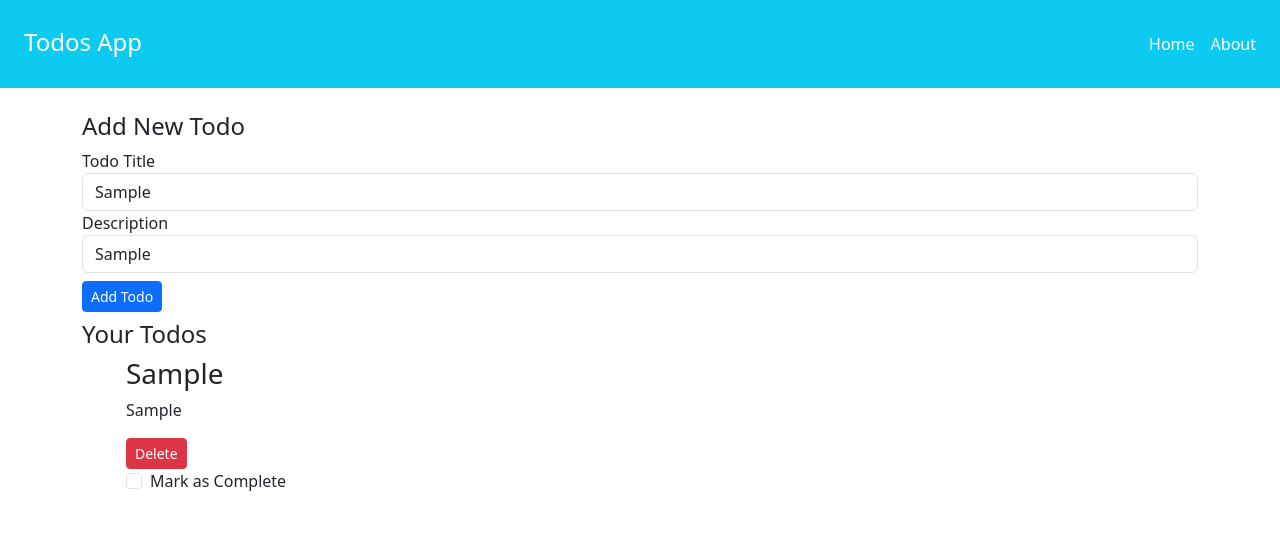
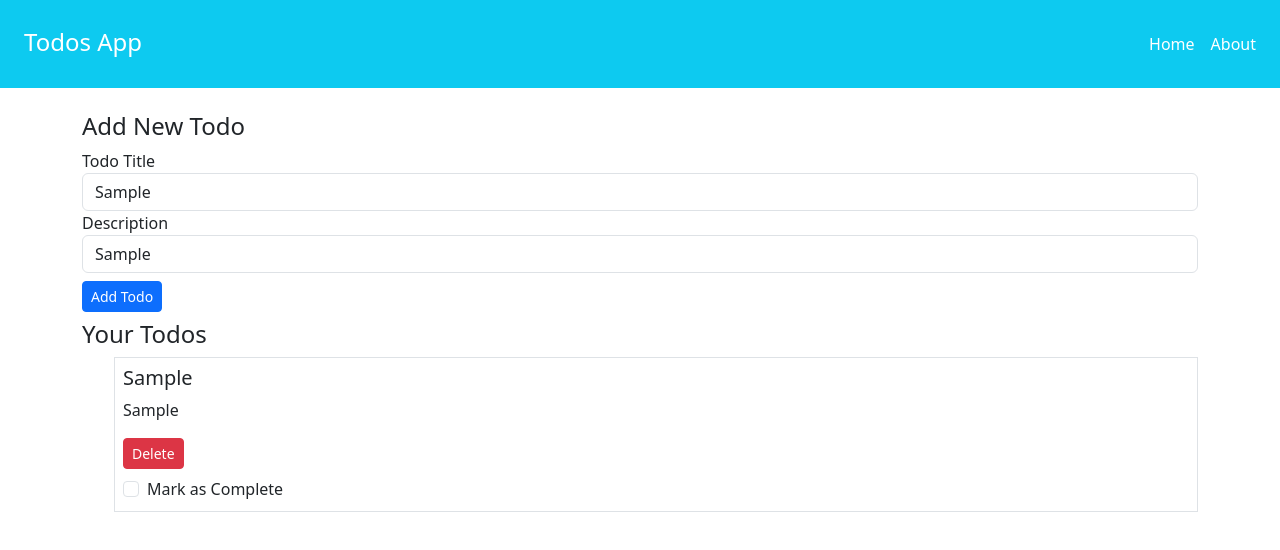
Before and after one commit to ugirase2003/Angular-Getting-Started, an Angular app in the folder Todo-App/: page / in a window 1280 px wide. Both pictures are taken after typing "Sample", "Sample" into the empty fields and a click on the button "Add Todo". Shown: the top 550 px of the page. Built offline with nearby package versions, Linux system fonts and the light colour scheme.

Commit message:
styling  has changed

```diff
--- a/Todo-App/src/app/app.component.html
+++ b/Todo-App/src/app/app.component.html
@@ -1,5 +1,5 @@
-<nav >
-  <div class="container-fluid d-flex flex-row justify-content-between bg-info p-4 mb-4 text-white ">
+<nav class="sticky-top" >
+  <div class="container-fluid d-flex flex-row justify-content-between bg-info p-4 mb-4 text-white  ">
     <a class="navbar-brand  fs-4 " routerLink="/">Todos App</a>
     <div class="" id="navbarSupportedContent">
       <ul class="navbar-nav d-flex flex-row">
--- a/Todo-App/src/app/mycomponent/todo-item/todo-item.component.html
+++ b/Todo-App/src/app/mycomponent/todo-item/todo-item.component.html
@@ -1,10 +1,10 @@
-<div class="container-fluid ">
-    <h3 [ngClass]="{'strike': !todo.active}">{{todo.title}}</h3>
+<div class="border border-1 p-2 m-0">
+    <h5 [ngClass]="{'strike': !todo.active}">{{todo.title}}</h5>
     <p [ngClass]="{'strike': !todo.active}">{{todo.desc}}</p>
     <button class="btn btn-danger btn-sm" (click)="onClick(todo)">Delete</button>
-    <div class="form-check">
+    <div class="form-check mt-2">
         <input class="form-check-input" type="checkbox" value="" id="todo{{i}}" name="checked" (click)="onCheckClick(todo)" [checked]="!todo.active">
-        <label class="form-check-label" for="todo{{i}}">
+        <label class="form-check-label " for="todo{{i}}">
           Mark as Complete
         </label>
       </div>
--- a/Todo-App/src/app/mycomponent/todos/todos.component.html
+++ b/Todo-App/src/app/mycomponent/todos/todos.component.html
@@ -10,9 +10,9 @@
     <!-- <li>{{todo.sno}}-{{todo.title}}-{{todo.desc}}</li> -->
 
     <!-- below we are passing todo to app-todo-item (like props in react) -->
-    <div *ngIf="this.todos.length===0;else elseBlock ">There is no Todos in Your List</div>
-    <ng-template #elseBlock>
-        <ul *ngFor="let todo of todos;index as i" >
+    <div  *ngIf="this.todos.length===0;else elseBlock ">There is no Todos in Your List</div>
+    <ng-template #elseBlock >
+        <ul *ngFor="let todo  of todos;index as i" >
         <app-todo-item [todo]="todo" [i]="i" (todoDelete)="deleteTodo($event)" (todoDone)="toggleTodo($event)"></app-todo-item>
     </ul>
 
```
